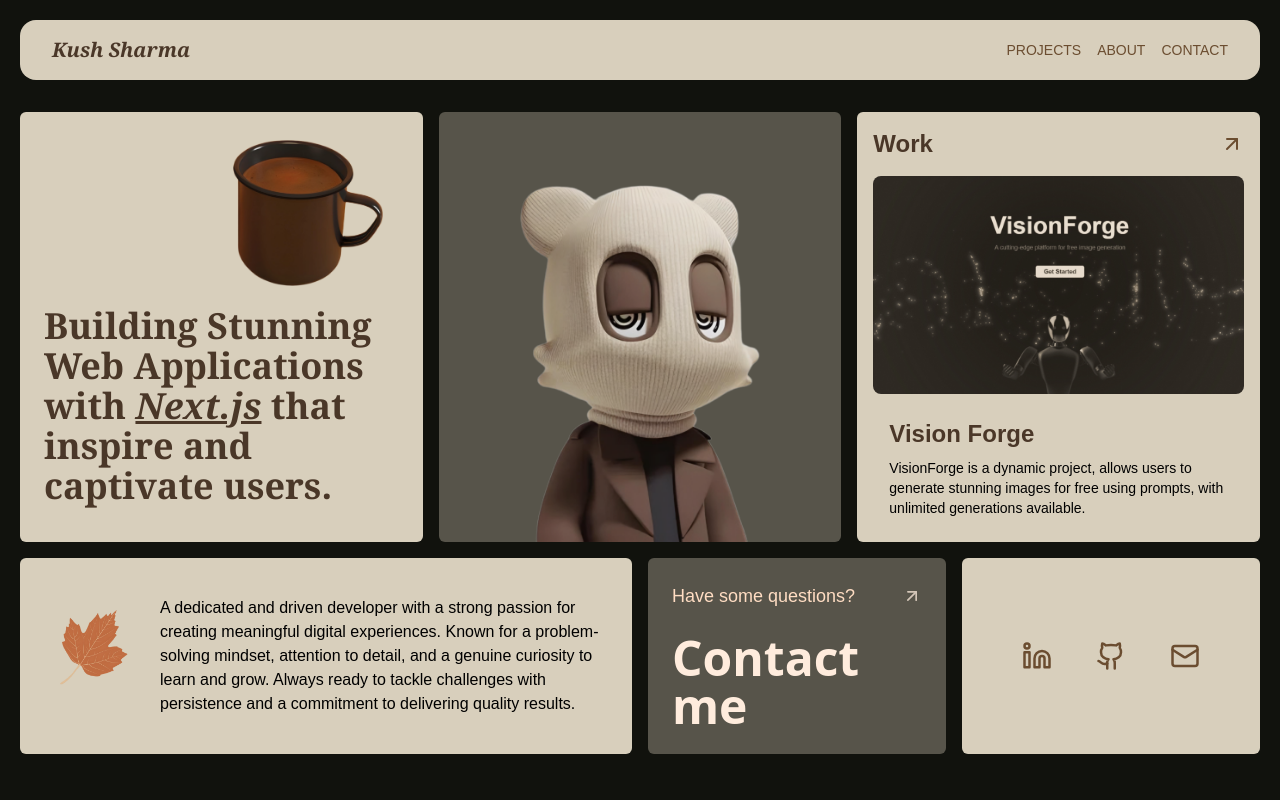
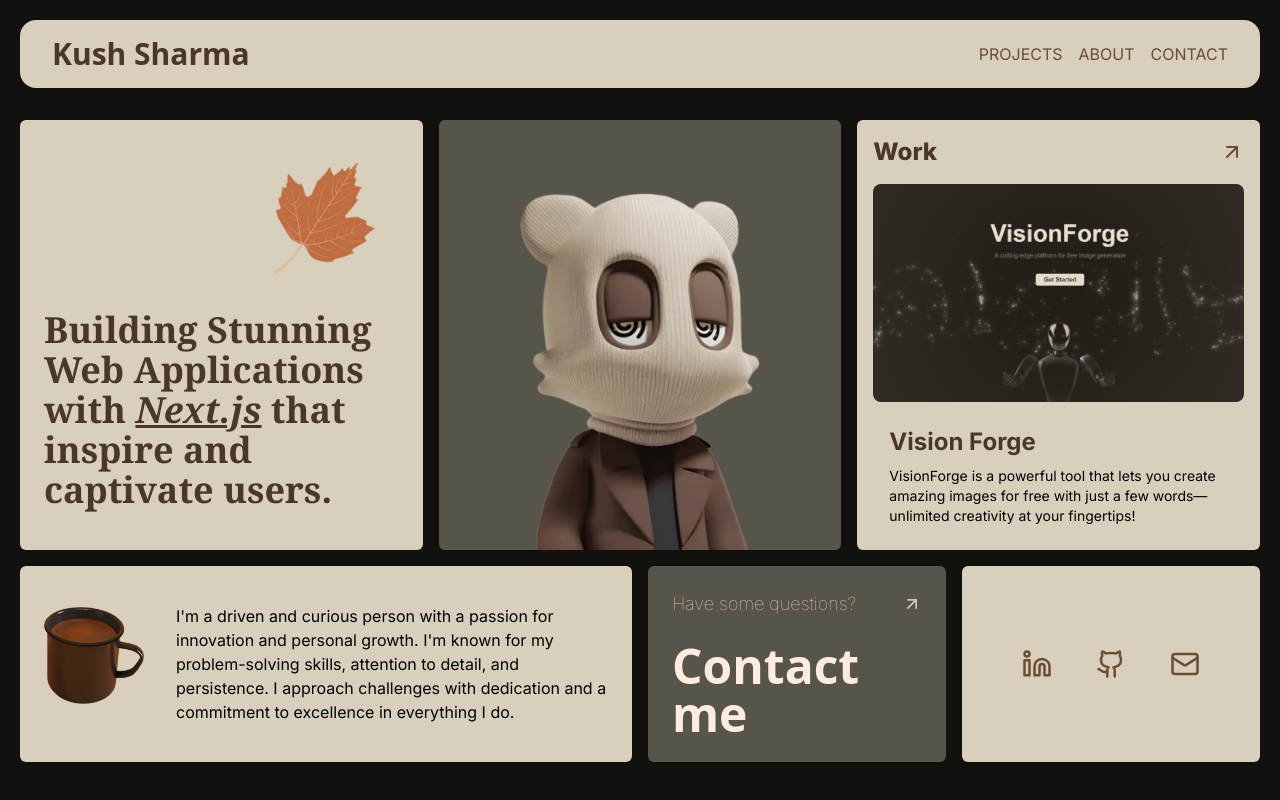
Before and after one commit to Kushhhhhhhh/Bentolio, a Next.js app: page / in a window 1280 px wide. Built offline with nearby package versions, Linux system fonts and the light colour scheme.

Commit message:
Minor Fixes

```diff
--- a/src/app/layout.tsx
+++ b/src/app/layout.tsx
@@ -1,6 +1,9 @@
 import type { Metadata } from "next";
 import localFont from "next/font/local";
 import "./globals.css";
+import { Inter } from "next/font/google";
+
+const inter = Inter({ subsets: ['latin'] })
 
 const geistSans = localFont({
   src: "./fonts/GeistVF.woff",
@@ -26,7 +29,7 @@ export default function RootLayout({
   return (
     <html lang="en">
       <body
-        className={`${geistSans.variable} ${geistMono.variable} antialiased`}
+        className={`${inter.className} ${geistSans.variable} ${geistMono.variable} antialiased`}
       >
         {children}
       </body>
--- a/src/app/page.tsx
+++ b/src/app/page.tsx
@@ -4,17 +4,11 @@ import Image from "next/image";
 import Link from "next/link";
 import { ArrowUpRight, Linkedin, Github, Mail } from 'lucide-react';
 import { useEffect, useRef, useMemo } from 'react';
-import { motion, useAnimation } from 'framer-motion';
+import { motion } from 'framer-motion';
 import { gsap } from 'gsap';
-import { ScrollTrigger } from 'gsap/ScrollTrigger';
-
-gsap.registerPlugin(ScrollTrigger);
 
 export default function Home() {
-
   const mainImageRef = useRef(null);
-  const scrollRef = useRef(null);
-  const controls = useAnimation();
 
   useEffect(() => {
     gsap.fromTo(
@@ -22,28 +16,7 @@ export default function Home() {
       { opacity: 0, scale: 0.8 },
       { opacity: 1, scale: 1, duration: 2, ease: "power3.out" }
     );
-
-    gsap.utils.toArray('.scroll-trigger').forEach((element) => {
-      if (element instanceof Element) {
-        gsap.fromTo(element,
-          { y: 50, opacity: 0 },
-          {
-            y: 0,
-            opacity: 1,
-            duration: 1,
-            scrollTrigger: {
-              trigger: element,
-              start: "top bottom-=100",
-              end: "bottom top+=100",
-              toggleActions: "play none none reverse",
-            },
-          }
-        );
-      }
-    });
-
-    controls.start("visible");
-  }, [controls]);
+  }, []);
 
   useEffect(() => {
     gsap.to(".leaf-image", {
@@ -80,28 +53,30 @@ export default function Home() {
 
   return (
     <motion.div
-      ref={scrollRef}
       className="bg-[#11120d] min-h-screen p-3 md:p-5 text-gray-200"
       initial="hidden"
-      animate={controls}
+      animate="visible"
       variants={containerVariants}
     >
       <motion.header
         variants={itemVariants}
         className="flex flex-col bg-[#d8cfbc] rounded-2xl p-4 sm:flex-row justify-between items-center mb-8"
       >
-        <h1 className="text-xl font-bold font-serif italic text-[#4A3728] ml-4 mb-4 sm:mb-0">
+        <h1 className="text-xl md:text-3xl font-extrabold font-sans text-[#4A3728] ml-4 mb-4 sm:mb-0">
           Kush Sharma
         </h1>
         <nav className="space-x-4 mr-4">
-          <Link href="#projects" className="text-sm text-[#6B4D30] hover:text-[#4A3728]">
+          <Link href="#projects" className="text-sm sm:text-base text-[#6B4D30] hover:text-[#4A3728] relative group">
             PROJECTS
+            <span className="absolute left-0 bottom-0 h-0.5 w-0 bg-[#4A3728] transition-all duration-300 group-hover:w-full"></span>
           </Link>
-          <Link href="#about" className="text-sm text-[#6B4D30] hover:text-[#4A3728]">
+          <Link href="#about" className="text-sm sm:text-base text-[#6B4D30] hover:text-[#4A3728] relative group">
             ABOUT
+            <span className="absolute left-0 bottom-0 h-0.5 w-0 bg-[#4A3728] transition-all duration-300 group-hover:w-full"></span>
           </Link>
-          <Link href="#contact" className="text-sm text-[#6B4D30] hover:text-[#4A3728]">
+          <Link href="#contact" className="text-sm sm:text-base text-[#6B4D30] hover:text-[#4A3728] relative group">
             CONTACT
+            <span className="absolute left-0 bottom-0 h-0.5 w-0 bg-[#4A3728] transition-all duration-300 group-hover:w-full"></span>
           </Link>
         </nav>
       </motion.header>
@@ -109,15 +84,15 @@ export default function Home() {
       <div className="grid grid-cols-12 gap-4">
         <motion.div
           variants={itemVariants}
-          className="bg-[#d8cfbc] p-6 rounded-md col-span-12 md:col-span-6 lg:col-span-4 flex flex-col justify-evenly scroll-trigger"
+          className="bg-[#d8cfbc] p-6 rounded-md col-span-12 md:col-span-6 lg:col-span-4 flex flex-col justify-evenly"
         >
           <motion.div variants={itemVariants} className="flex justify-end items-center">
             <Image
-              src="/coffee.png"
-              alt="coffee"
+              src="/leaf.png"
+              alt="leaf-img"
               width={150}
               height={150}
-              className="object-cover h-auto mb-4 mr-4 hover:scale-110 transition-all duration-300 ease-in-out"
+              className="object-cover h-auto leaf-image"
               priority
             />
           </motion.div>
@@ -128,7 +103,7 @@ export default function Home() {
 
         <div
           ref={mainImageRef}
-          className="bg-[#57544a] rounded-md flex items-end justify-center main_image col-span-12 md:col-span-5 lg:col-span-4"
+          className="bg-[#57544a] rounded-md flex items-end justify-center main-image col-span-12 md:col-span-5 lg:col-span-4"
         >
           <Image
             src="/bentolio-avatar.png"
@@ -142,12 +117,12 @@ export default function Home() {
 
         <motion.div
           variants={itemVariants}
-          className="bg-[#d8cfbc] p-4 rounded-md flex flex-col justify-evenly scroll-trigger col-span-12 md:col-span-7 lg:col-span-4"
+          className="bg-[#d8cfbc] p-4 rounded-md flex flex-col justify-evenly col-span-12 md:col-span-7 lg:col-span-4"
         >
           <div className="flex justify-between items-center mb-4">
-            <h3 className="text-2xl font-semibold text-[#4A3728]">Work</h3>
+            <h3 className="text-2xl font-extrabold text-[#4A3728]">Work</h3>
             <motion.div whileHover={{ scale: 1.2, rotate: 20 }} whileTap={{ scale: 0.9 }}>
-              <Link href="https://visionforge.vercel.app">
+              <Link href="https://visionforgev2.vercel.app">
                 <ArrowUpRight className="text-[#6B4D30] cursor-pointer" size={24} />
               </Link>
             </motion.div>
@@ -164,9 +139,9 @@ export default function Home() {
               />
             </div>
             <div className="flex flex-col items-start p-2 px-4">
-              <h3 className="text-2xl font-semibold text-[#4A3728] mb-2 text-left">Vision Forge</h3>
-              <p className="text-sm font-thin text-left text-black">
-                VisionForge is a dynamic project, allows users to generate stunning images for free using prompts, with unlimited generations available.
+              <h3 className="text-2xl font-bold text-[#4A3728] mb-2 text-left">Vision Forge</h3>
+              <p className="text-sm font-inter text-left text-black">
+                VisionForge is a powerful tool that lets you create amazing images for free with just a few words—unlimited creativity at your fingertips!
               </p>
             </div>
           </div>
@@ -174,24 +149,24 @@ export default function Home() {
 
         <motion.div
           variants={itemVariants}
-          className="bg-[#d8cfbc] p-6 rounded-md scroll-trigger col-span-12 md:col-span-6 lg:col-span-6 flex justify-between gap-4 items-center"
+          className="bg-[#d8cfbc] p-6 rounded-md col-span-12 md:col-span-6 lg:col-span-6 flex justify-between gap-4 items-center"
         >
           <Image
-            src="/leaf.png"
-            alt="leaf-img"
-            className="object-cover h-auto leaf-image"
+            src="/coffee.png"
+            alt="coffee"
+            className="object-cover h-auto mb-4 mr-4 hover:scale-110 transition-all duration-300 ease-in-out"
             width={100}
             height={100}
             priority
           />
-          <p className="text-md font-thin text-black">
-            A dedicated and driven developer with a strong passion for creating meaningful digital experiences. Known for a problem-solving mindset, attention to detail, and a genuine curiosity to learn and grow. Always ready to tackle challenges with persistence and a commitment to delivering quality results.
+          <p className="text-sm sm:text-base font-inter text-black">
+            I&apos;m a driven and curious person with a passion for innovation and personal growth. I&apos;m known for my problem-solving skills, attention to detail, and persistence. I approach challenges with dedication and a commitment to excellence in everything I do.
           </p>
         </motion.div>
 
         <motion.div
           variants={itemVariants}
-          className="bg-[#57544a] p-6 rounded-md scroll-trigger col-span-12 md:col-span-6 lg:col-span-3 flex flex-col justify-between"
+          className="bg-[#57544a] p-6 rounded-md col-span-12 md:col-span-6 lg:col-span-3 flex flex-col justify-between"
         >
           <div className="flex justify-between items-center">
             <h3 className="text-lg font-thin mb-2 text-[#ffddc3]">Have some questions?</h3>
@@ -208,7 +183,7 @@ export default function Home() {
 
         <motion.div
           variants={itemVariants}
-          className="bg-[#d8cfbc] p-4 rounded-md flex justify-evenly items-center scroll-trigger col-span-12 md:col-span-6 lg:col-span-3"
+          className="bg-[#d8cfbc] p-4 rounded-md flex justify-evenly items-center col-span-12 md:col-span-6 lg:col-span-3"
         >
           {[
             { href: 'https://www.linkedin.com/in/kushsharma738', Icon: Linkedin },
```
Also changed, not shown: 2 other files (tests, documents, lock files or other folders).
